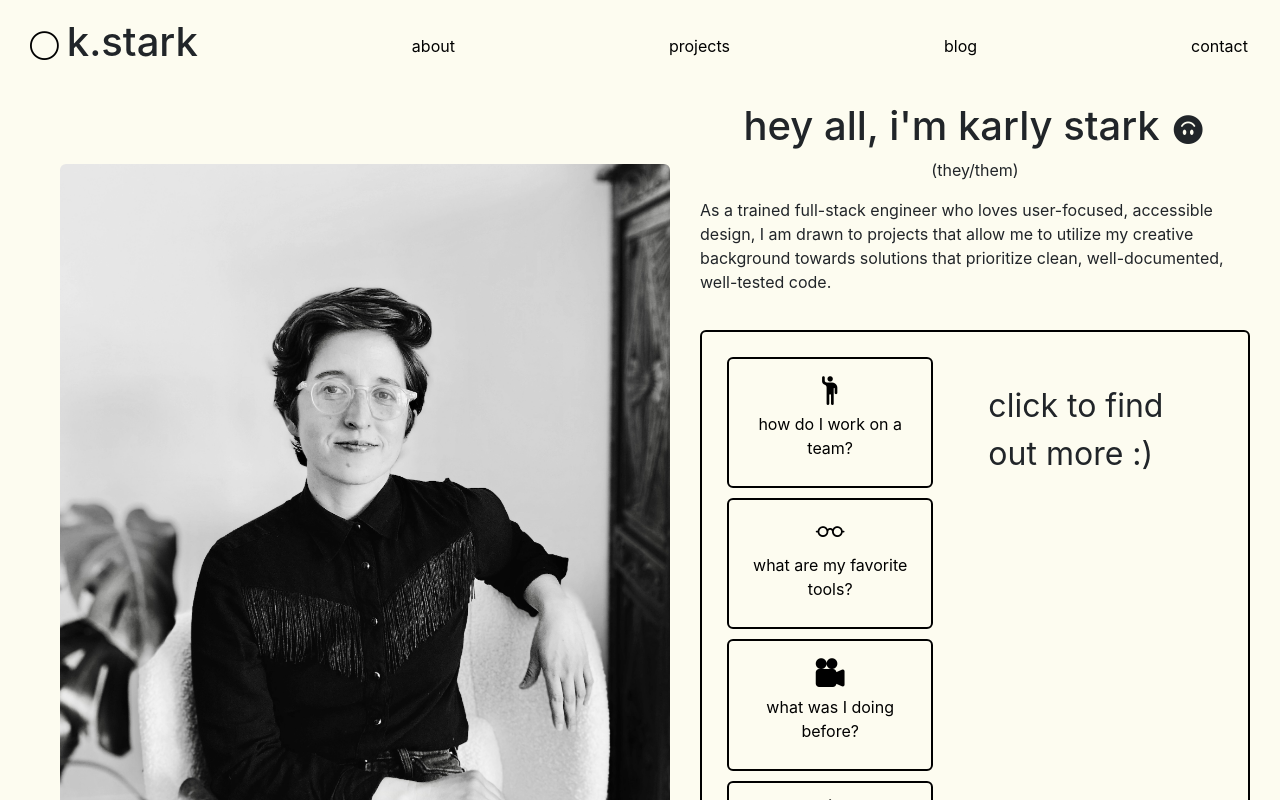
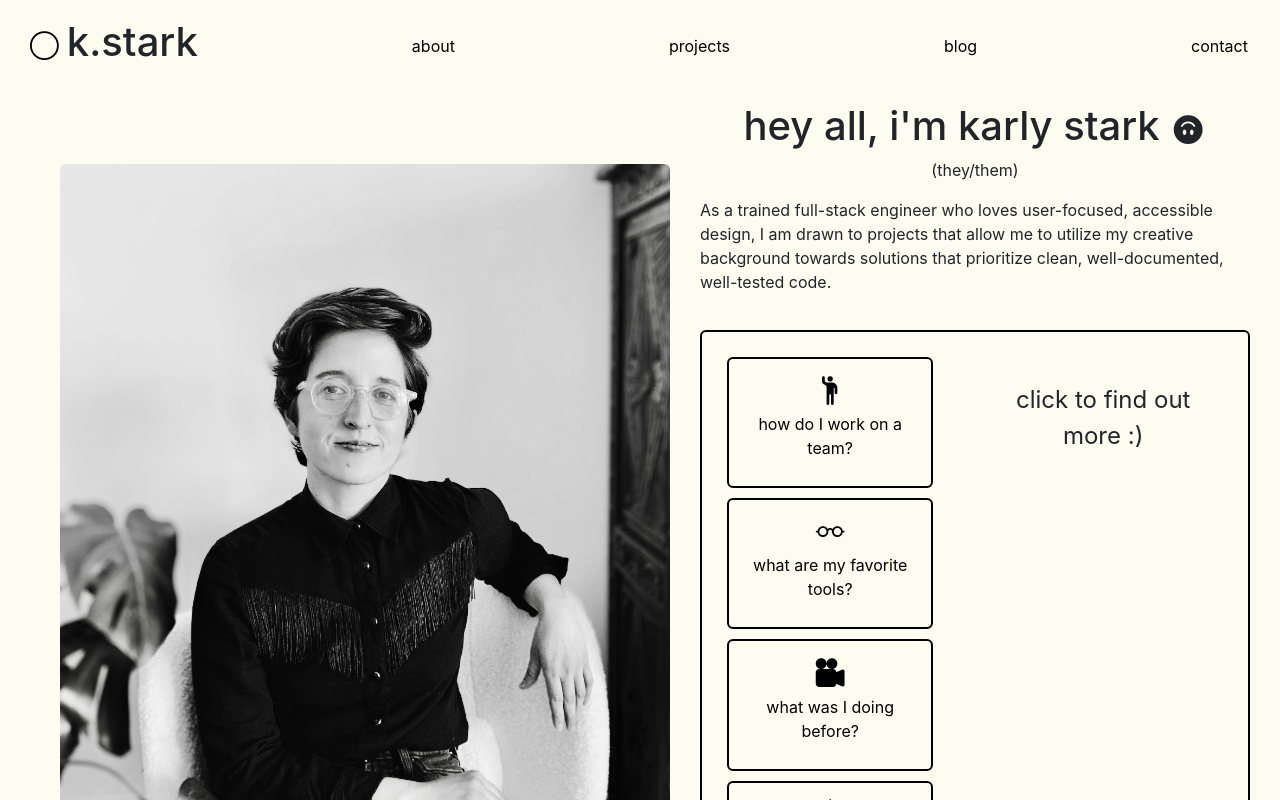
Before and after one commit to karlystark/portfolio, a React (Create React App) app: page /about in a window 1280 px wide. Shown: the top 800 px of the page. Built offline with nearby package versions, Linux system fonts and the light colour scheme; the HTML template or start-up script is replaced by a standard one; a web font is replaced by a local one.

Commit message:
edited text size within QuestionSelect component

```diff
--- a/src/QuestionSelect.css
+++ b/src/QuestionSelect.css
@@ -36,8 +36,9 @@
 }
 
 .QuestionSelect-default {
-  font-size: 2em;
+  font-size: 1.5em;
   margin-top: 30px;
+  text-align: center;
   margin-left: 30px;
 }
 
```
